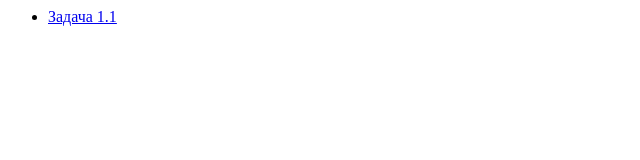
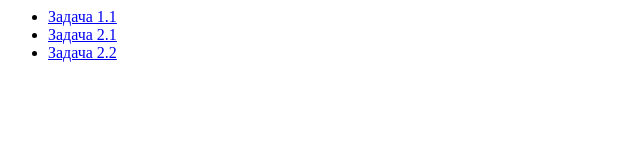
Before and after one commit to yrevna/mirea, a plain HTML site: page index.html in a window 1280 px wide. Shown: the whole page, without its empty margins (0-640 px from the left). Drawn offline with Linux system fonts and the light colour scheme.

Commit message:
шаблон для новых задач

```diff
--- a/index.html
+++ b/index.html
@@ -10,6 +10,12 @@
       <li>
         <a href="/task_1_1/">Задача 1.1</a>
       </li>
+      <li>
+        <a href="/task_2_1/">Задача 2.1</a>
+      </li>
+      <li>
+        <a href="/task_2_2/">Задача 2.2</a>
+      </li>
     </ul>
   </body>
 </html>
```
Also changed, not shown: task_1_1/index.html (+1 -1 lines), task_2_1/index.html (added, +7 -0 lines), task_2_2/index.html (added, +7 -0 lines).
